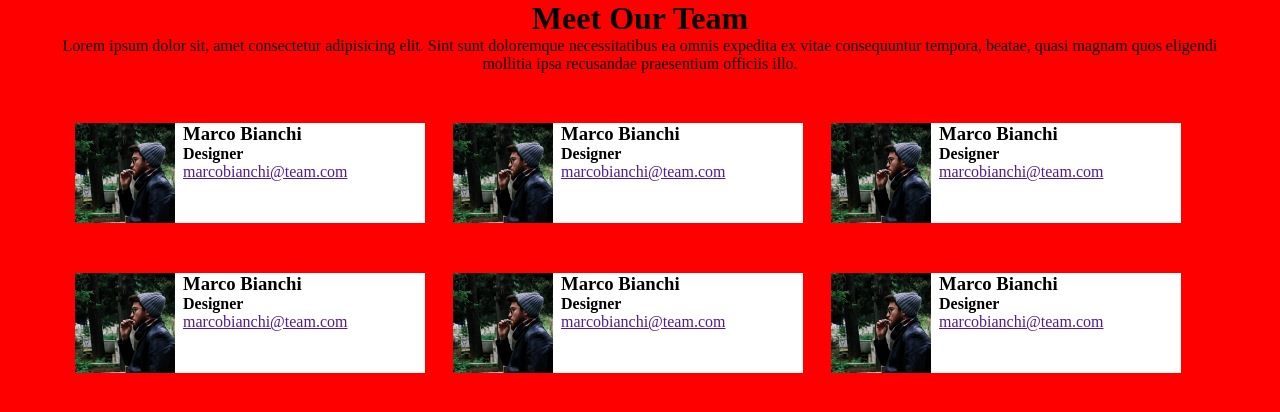
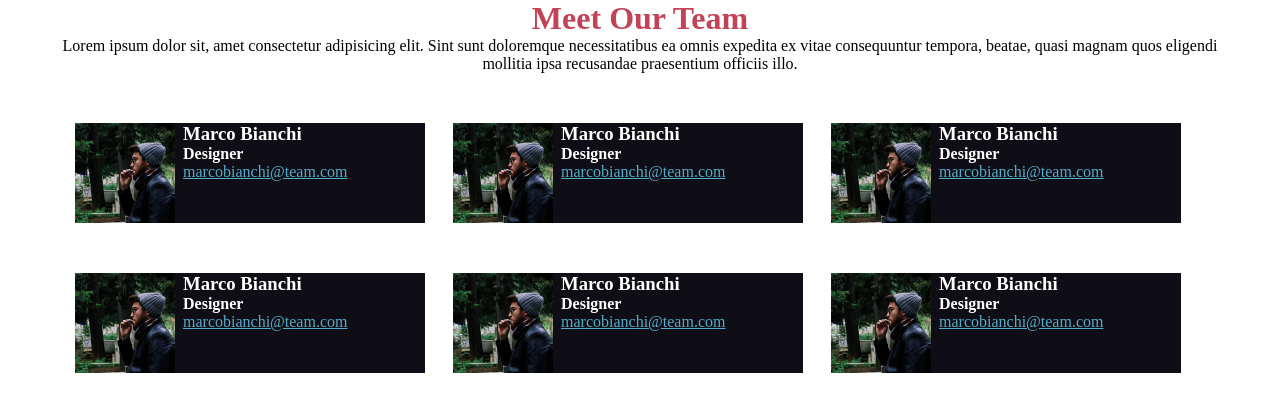
Before and after one commit to LudwigEffort/html-css-float-cards, a plain HTML site: page index.html in a window 1280 px wide. Drawn offline with Linux system fonts and the light colour scheme.

Commit message:
add colors

```diff
--- a/css/style.css
+++ b/css/style.css
@@ -6,7 +6,7 @@
 
 
 body    {
-    background-color: red;
+    background-color: white;
 }
 
 .container  {
@@ -31,9 +31,18 @@ img {
 }
 
 .label  {
-    background-color: white;
+    background-color: #0f0e17;
+    color: white;
     display: inline-block;
     width: 350px;
     text-align: left;
     margin-right: 1.5rem;
 }
+
+h1  {
+    color: #c44255;
+}
+
+a   {
+    color: #53adc9;
+}
```
